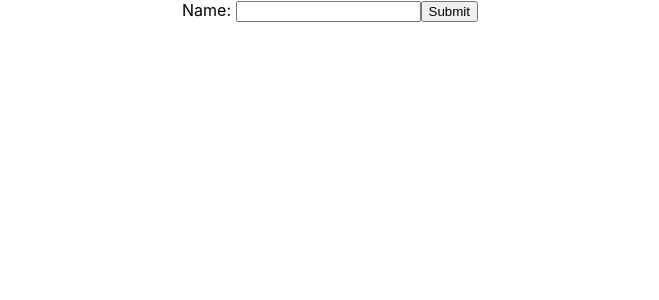
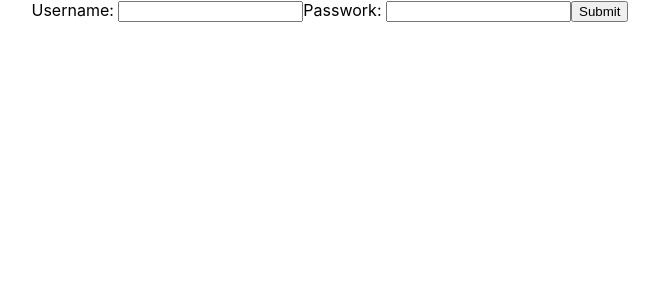
Before and after one commit to asaggo/jessiejay_forum, a React (Create React App) app in the folder client/: page / in a window 1280 px wide. Shown: the top 300 px of the page, without its empty margins (310-969 px from the left). Built offline with nearby package versions, Linux system fonts and the light colour scheme.

Commit message:
password input field added

```diff
--- a/client/src/App.js
+++ b/client/src/App.js
@@ -6,7 +6,8 @@ function App() {
   return (
     <div className="App">
       <form>
-        Name: <input type="text"></input>
+        Username: <input type="text"></input>
+        Passwork: <input type="text"></input>
         <button>Submit</button>
       </form>
     </div>
```
